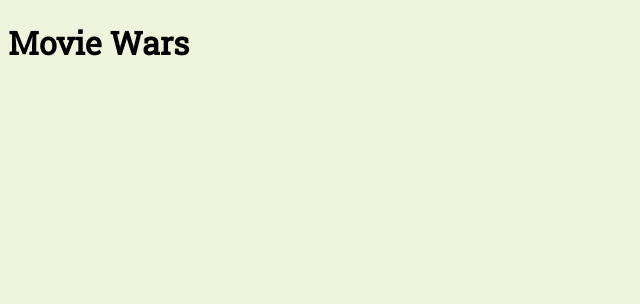
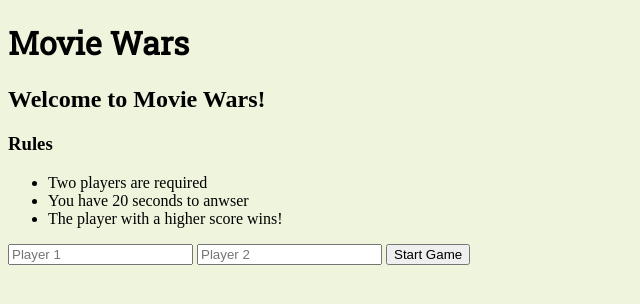
Before and after one commit to theleonsantana/movie-trivia-p1, a plain HTML site: page index.html in a window 1280 px wide. Shown: the whole page, without its empty margins (0-640 px from the left). Drawn offline with nearby package versions, Linux system fonts and the light colour scheme; no server answers.

Commit message:
changed the structure of my game, removed the modal

```diff
--- a/index.html
+++ b/index.html
@@ -15,10 +15,25 @@
 	</head>
 	<body>
 		<div id="contianer">
-			<div id="start-game"></div>
+			<h1>Movie Wars</h1>
+			<div id="start-game">
+				<h2>Welcome to Movie Wars!</h2>
+				<h3>Rules</h3>
+				<ul>
+					<li>Two players are required</li>
+					<li>You have 20 seconds to anwser</li>
+					<li>The player with a higher score wins!</li>
+				</ul>
+				<form>
+					<input id="nameP1" type="text" placeholder="Player 1" required />
+					<input id="nameP2" type="text" placeholder="Player 2" required />
+					<button id="start-game" type="submit">
+						Start Game
+					</button>
+				</form>
+			</div>
 			<div id="playable-area">
 				<header>
-					<h1>Movie Wars</h1>
 					<div class="players">
 						<div id="player-1">
 							<p id="name-1"></p>
```
